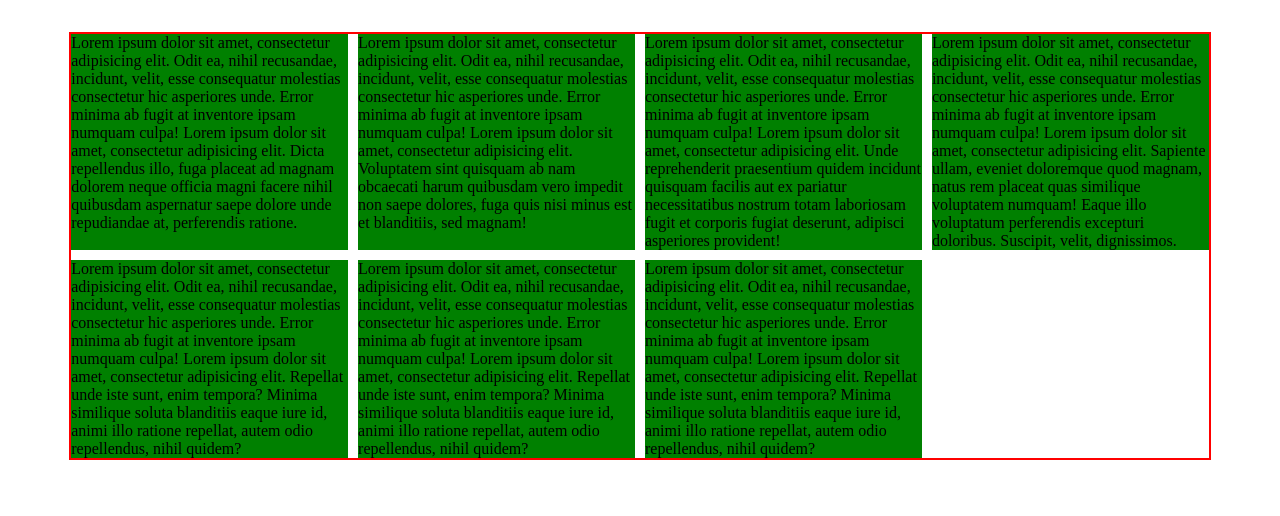
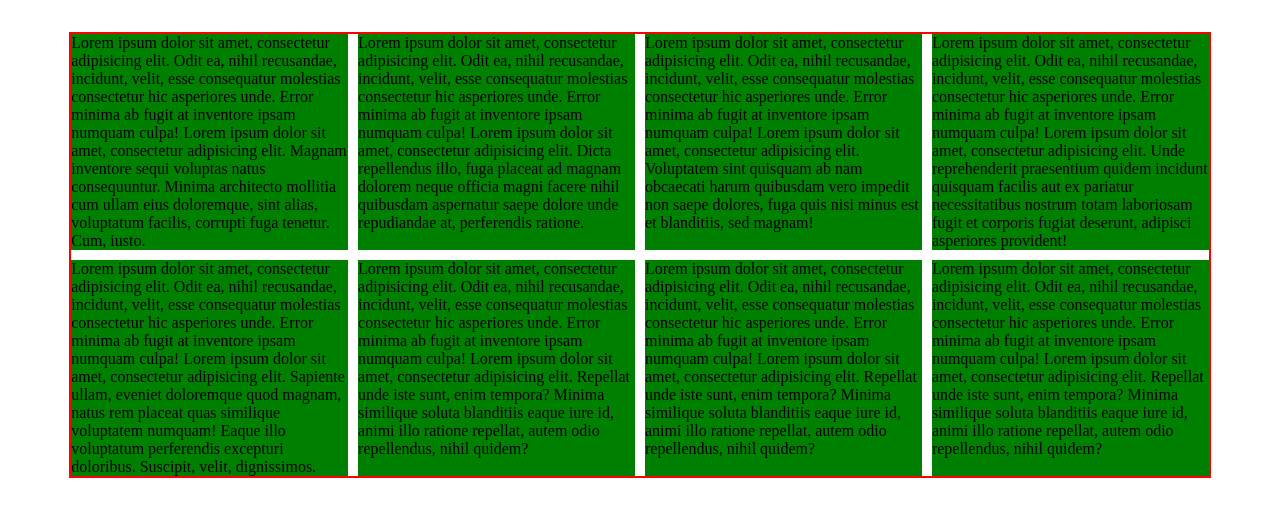
Before and after one commit to Comunidad-web/CSS-GRID, a plain HTML site: page index.html in a window 1280 px wide. Drawn offline with Linux system fonts and the light colour scheme.

Commit message:
Agregamos un bloque total 8

```diff
--- a/index.html
+++ b/index.html
@@ -41,7 +41,7 @@
 <body>
 	<div class="super-container">
 		<div class="container">
-
+			<p>Lorem ipsum dolor sit amet, consectetur adipisicing elit. Odit ea, nihil recusandae, incidunt, velit, esse consequatur molestias consectetur hic asperiores unde. Error minima ab fugit at inventore ipsam numquam culpa! Lorem ipsum dolor sit amet, consectetur adipisicing elit. Magnam inventore sequi voluptas natus consequuntur. Minima architecto mollitia cum ullam eius doloremque, sint alias, voluptatum facilis, corrupti fuga tenetur. Cum, iusto.</p>
 			<p>Lorem ipsum dolor sit amet, consectetur adipisicing elit. Odit ea, nihil recusandae, incidunt, velit, esse consequatur molestias consectetur hic asperiores unde. Error minima ab fugit at inventore ipsam numquam culpa! Lorem ipsum dolor sit amet, consectetur adipisicing elit. Dicta repellendus illo, fuga placeat ad magnam dolorem neque officia magni facere nihil quibusdam aspernatur saepe dolore unde repudiandae at, perferendis ratione.</p>
 			<p>Lorem ipsum dolor sit amet, consectetur adipisicing elit. Odit ea, nihil recusandae, incidunt, velit, esse consequatur molestias consectetur hic asperiores unde. Error minima ab fugit at inventore ipsam numquam culpa! Lorem ipsum dolor sit amet, consectetur adipisicing elit. Voluptatem sint quisquam ab nam obcaecati harum quibusdam vero impedit non saepe dolores, fuga quis nisi minus est et blanditiis, sed magnam!</p>
 			<p>Lorem ipsum dolor sit amet, consectetur adipisicing elit. Odit ea, nihil recusandae, incidunt, velit, esse consequatur molestias consectetur hic asperiores unde. Error minima ab fugit at inventore ipsam numquam culpa! Lorem ipsum dolor sit amet, consectetur adipisicing elit. Unde reprehenderit praesentium quidem incidunt quisquam facilis aut ex pariatur necessitatibus nostrum totam laboriosam fugit et corporis fugiat deserunt, adipisci asperiores provident!</p>
```
